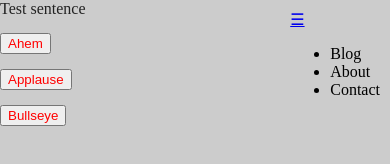
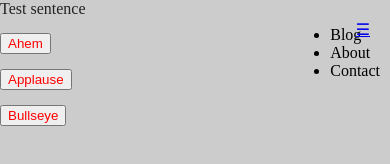
Before and after one commit to a-Pwjxj/mi349_soundboard, a plain HTML site: page index.html in a window 390 px wide. Drawn offline with Linux system fonts and the light colour scheme.

Commit message:
mobile trigger

```diff
--- a/style.css
+++ b/style.css
@@ -18,3 +18,9 @@ nav {
     right: 10px;
     top: 10px;
 }
+
+.mobile-trigger {
+    position: absolute;
+    right: 10px;
+    top: 10px;
+}
```
